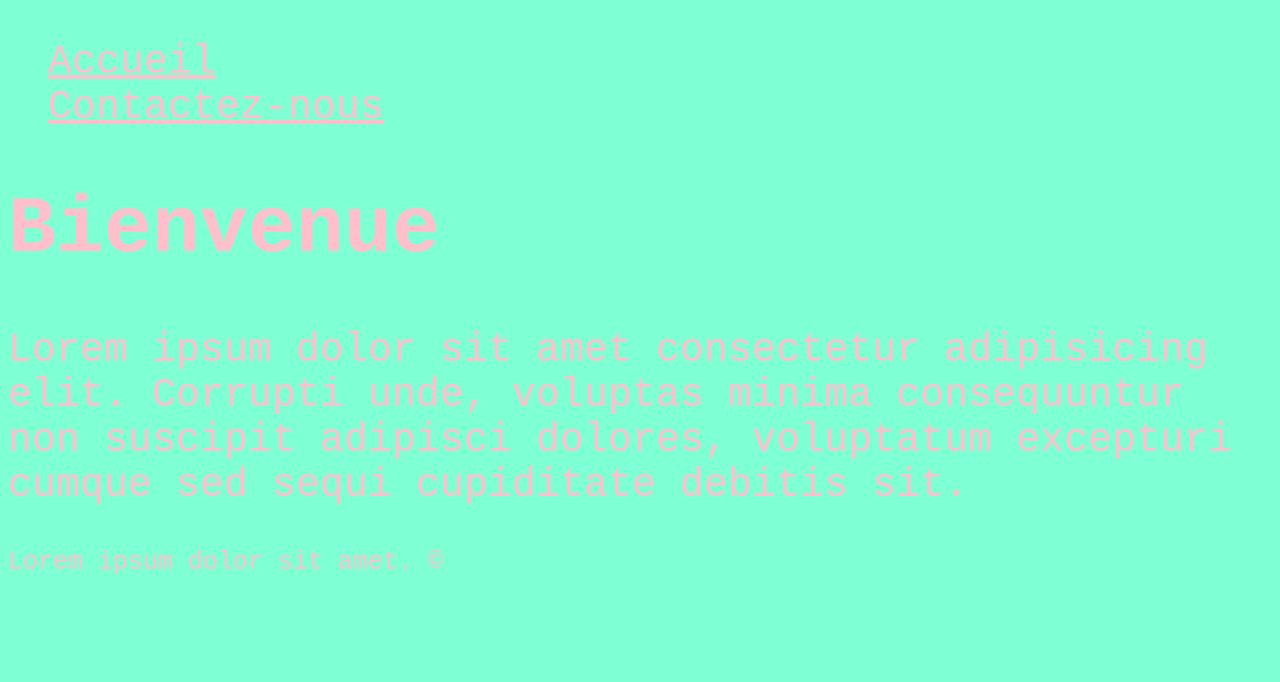
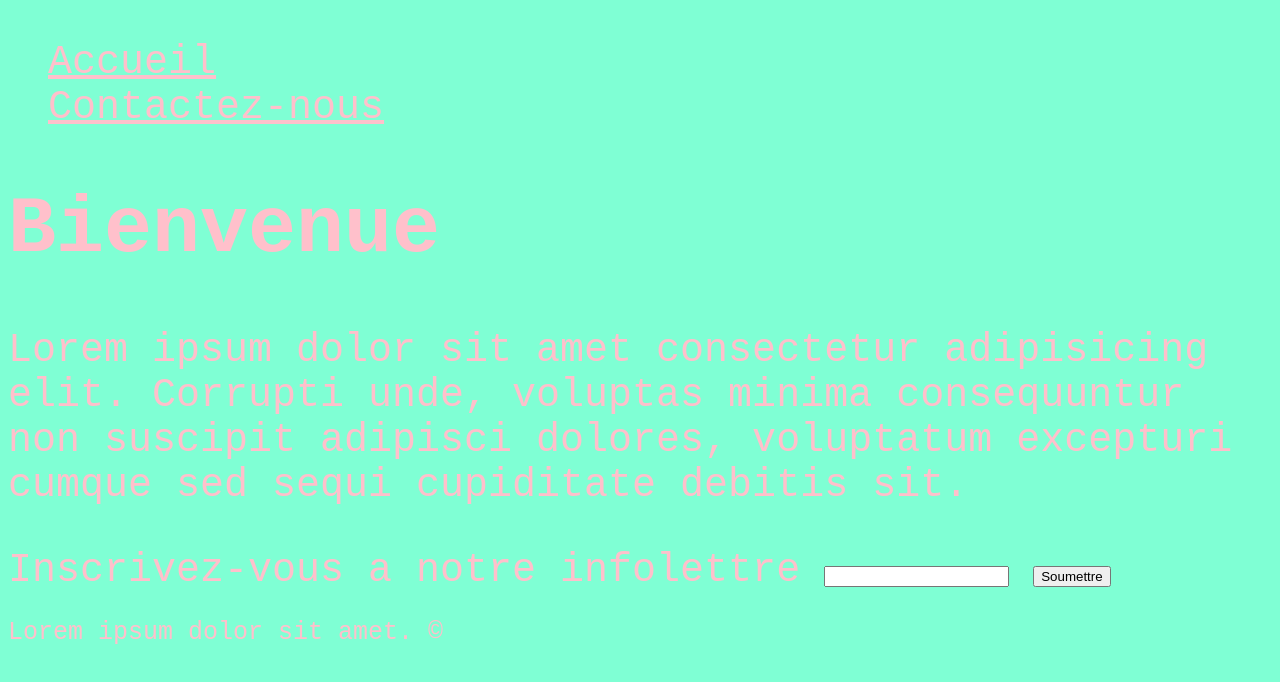
Before and after one commit to njmomasso/EDW5-projet1, a plain HTML site: page index.html in a window 1280 px wide. Drawn offline with Linux system fonts and the light colour scheme.

Commit message:
Ajout de l'infolettre sur la page d'accueil

```diff
--- a/index.html
+++ b/index.html
@@ -18,6 +18,11 @@
     <h1>Bienvenue</h1>
     <p>Lorem ipsum dolor sit amet consectetur adipisicing elit. Corrupti unde, voluptas minima consequuntur non suscipit adipisci dolores, voluptatum excepturi cumque sed sequi cupiditate debitis sit.</p>
         <footer>
+                    <form action="">
+            <label for="">Inscrivez-vous a notre infolettre</label>
+            <input type="entrez votre courriel">
+            <button>Soumettre</button>
+        </form>
         <p class="copyright">Lorem ipsum dolor sit amet. &copy;</p>
     </footer>
 </body>
```
